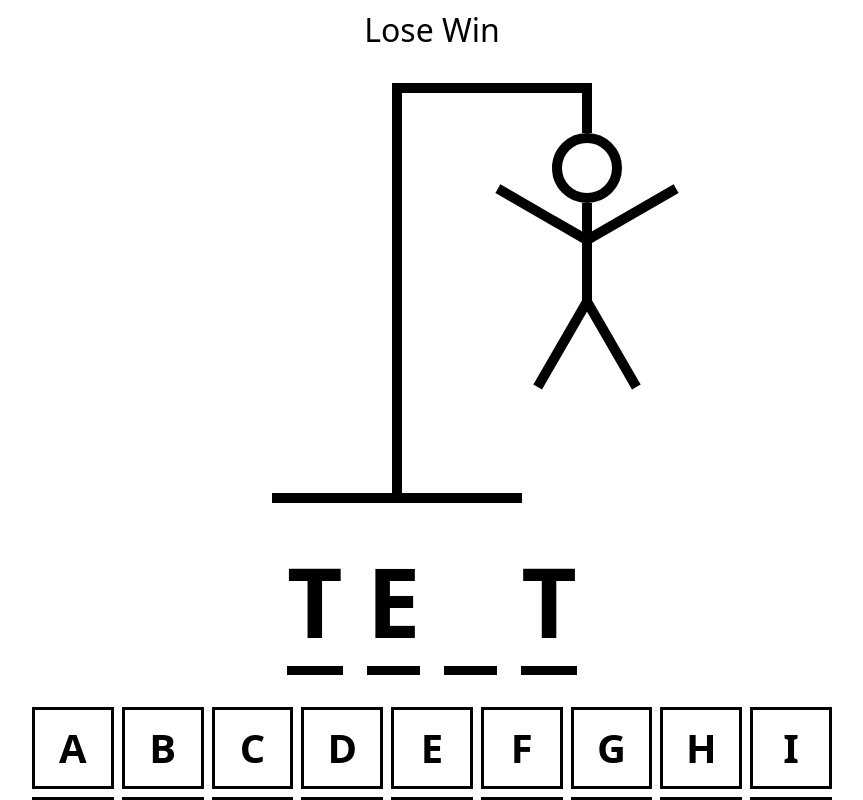
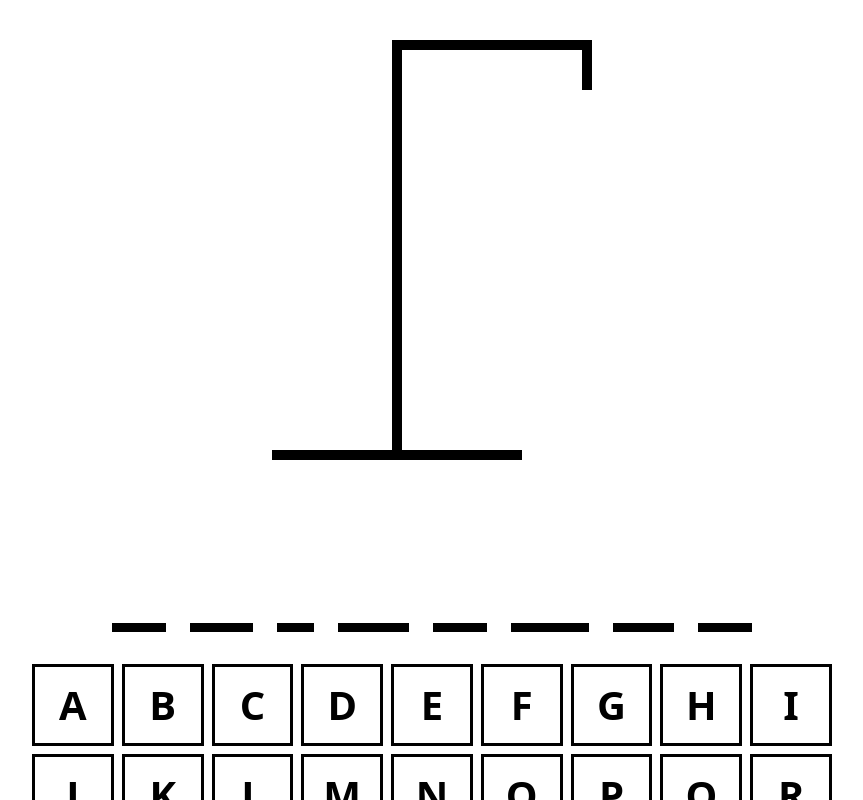
Before and after one commit to FranciscoBMBCorrea/Learning, a React (Vite) app in the folder Youtube/react-TS-hangman/: page / in a window 1280 px wide. Shown: the top 800 px of the page, without its empty margins (208-1071 px from the left). Built offline with nearby package versions, Linux system fonts and the light colour scheme; the HTML template or start-up script is replaced by a standard one.

Commit message:
add inactive and active letters and Winner and Loser text

```diff
--- a/Youtube/react-TS-hangman/src/App.tsx
+++ b/Youtube/react-TS-hangman/src/App.tsx
@@ -1,4 +1,4 @@
-import { useState } from "react"
+import { useCallback, useEffect, useState } from "react"
 import { HangmanDrawing } from "./HangmanDrawing";
 import { HangmanWord } from "./HangmanWord";
 import { Keyboard } from "./Keyboard";
@@ -6,19 +6,62 @@ import words from "./wordList.json"
 import "./css/styles.css"
 
 function App() {
-  const [wordToGuess, setWordToGuess] = useState(() => {return words[Math.floor(Math.random() + words.length)]});
+  const [wordToGuess, setWordToGuess] = useState(() => { return words[Math.floor(Math.random() * words.length)] });
   const [guessedLetters, setGuessedLetters] = useState<string[]>([]);
+  const incorrectLetters = guessedLetters.filter(letter => !wordToGuess.includes(letter));
+  const isLoser = incorrectLetters.length >= 6;
+  const isWinner = wordToGuess.split("").every(letter => guessedLetters.includes(letter));
+
+  const addGuessedLetter = useCallback(
+    (letter: string) => {
+      if (guessedLetters.includes(letter) || isWinner || isLoser) return
+
+      setGuessedLetters(currentLetters => [...currentLetters, letter])
+
+    },
+    [guessedLetters, isWinner, isLoser]
+  )
+
+  useEffect(() => {
+    const handler = (e: KeyboardEvent) => {
+      const key = e.key;
+
+      if (!key.match(/^[a-z]$/)) return
+
+      e.preventDefault();
+      addGuessedLetter(key);
+    }
+
+    document.addEventListener("keypress", handler);
+
+    return () => {
+      document.removeEventListener("keypress", handler);
+    }
+  }, [guessedLetters]);
 
 
   return (
-<div className="game">
-  <div className="lose-win">Lose Win</div>
-  <HangmanDrawing />
-  <HangmanWord />
-  <div className="keyboard-align">
-  <Keyboard />
-  </div>
-</div>
+    <div className="game">
+      <div className="lose-win">
+        {isWinner && "Winner! Refresh to try again!"}
+        {isLoser && "Nice Try! Refresh to try again!"}
+
+      </div>
+      <HangmanDrawing numberOfGuesses={incorrectLetters.length} />
+      <HangmanWord
+      reveal={isLoser}
+      guessedLetters={guessedLetters}
+      wordToGuess={wordToGuess}
+      />
+      <div className="keyboard-align">
+        <Keyboard
+        disabled={isWinner || isLoser}
+        activeLetters={guessedLetters.filter(letter => wordToGuess.includes(letter))}
+        inactiveLetters={incorrectLetters}
+        addGuessedLetter={addGuessedLetter}
+        />
+      </div>
+    </div>
 
   )
 }
--- a/Youtube/react-TS-hangman/src/HangmanDrawing.tsx
+++ b/Youtube/react-TS-hangman/src/HangmanDrawing.tsx
@@ -9,15 +9,16 @@ const LEFT_ARM = ( <div className="left-arm"></div> );
 const RIGHT_LEG = ( <div className="right-leg"></div>);
 const LEFT_LEG = ( <div className="left-leg"></div>);
 
-export function HangmanDrawing() {
+const BODY_PARTS = [HEAD, BODY, RIGHT_ARM, LEFT_ARM, RIGHT_LEG, LEFT_LEG];
+
+type HangmanDrawingProps = {
+    numberOfGuesses: number;
+};
+
+export function HangmanDrawing({ numberOfGuesses } : HangmanDrawingProps) {
     return (
         <div className="set">
-            {HEAD}
-            {BODY}
-            {RIGHT_ARM}
-            {LEFT_ARM}
-            {RIGHT_LEG}
-            {LEFT_LEG}
+            {BODY_PARTS.slice(0, numberOfGuesses)}
             <div className="rope"></div>
             <div className="post"></div>
             <div className="mast"></div>
--- a/Youtube/react-TS-hangman/src/HangmanWord.tsx
+++ b/Youtube/react-TS-hangman/src/HangmanWord.tsx
@@ -1,20 +1,24 @@
 import "./css/word.css"
 
+type HangmanWordProps = {
+    guessedLetters: string[]
+    wordToGuess: string
+    reveal?: boolean
+}
 
-export function HangmanWord() {
-
-    const word = "test"
-    const guessedLetters = ["t", "e", "g"];
+export function HangmanWord({ guessedLetters, wordToGuess, reveal= false }: HangmanWordProps) {
 
     return (
         <div className="word">
-            {word.split("").map((letter, index) => (
+            {wordToGuess.split("").map((letter, index) => (
                 <span className="letters" key={index}>
                     <span
                         style={{
-                    visibility: guessedLetters.includes(letter)
+                            visibility: guessedLetters.includes(letter) || reveal
                                 ? "visible"
                                 : "hidden",
+                                color:
+                                !guessedLetters.includes(letter) && reveal ? "red" : "black",
                         }}
                     >
 
--- a/Youtube/react-TS-hangman/src/Keyboard.tsx
+++ b/Youtube/react-TS-hangman/src/Keyboard.tsx
@@ -1,13 +1,27 @@
-import "./css/keyboard.css"
+import styles from "./css/Keyboard.module.css"
 
 const KEYS = ["a", "b", "c", "d", "e", "f", "g", "h", "i", "j", "k", "l", "m", "n", "o", "p", "q", "r", "s", "t", "u", "v", "w", "x", "y", "z"];
 
-export function Keyboard() {
+type KeyboardProps = {
+    disabled?: boolean;
+    activeLetters: string[];
+    inactiveLetters: string[];
+    addGuessedLetter: (letter: string) => void;
+}
+
+export function Keyboard({ disabled = false, activeLetters, inactiveLetters, addGuessedLetter }: KeyboardProps) {
     return (
         <div className="grid">
             {KEYS.map(key => {
+                const isActive = activeLetters.includes(key);
+                const isInactive = inactiveLetters.includes(key);
                 return (
-                    <button className="btn" key={key}>{key}</button>
+                    <button
+                        onClick={() => addGuessedLetter(key)}
+                        className={`${styles.btn} ${isActive ? styles.active : ""} ${isInactive ? styles.inactive : ""}`}
+                        disabled={isInactive || isActive || disabled}
+                        key={key}>{key}
+                    </button>
                 )
             })}
         </div>
--- /dev/null
+++ b/Youtube/react-TS-hangman/src/css/Keyboard.module.css
@@ -0,0 +1,27 @@
+.btn {
+    width: 100%;
+    border: 3px solid black;
+    background: none;
+    aspect-ratio: 1 / 1;
+    font-size: 2.5rem;
+    text-transform: uppercase;
+    padding: .5rem;
+    font-weight: bold;
+    cursor: pointer;
+    color: black;
+    font-family: system-ui, -apple-system, BlinkMacSystemFont, 'Segoe UI', Roboto, Oxygen, Ubuntu, Cantarell, 'Open Sans', 'Helvetica Neue', sans-serif;
+  }
+
+  .btn.active {
+    background-color: hsl(200, 100%, 50%);
+    color: white;
+  }
+
+  .btn.inactive {
+    opacity: .3;
+  }
+
+  .btn:hover:not(:disabled),
+  .btn:focus:not(:disabled) {
+    background-color: hsl(200, 100%, 75%);
+  }
--- a/Youtube/react-TS-hangman/src/css/keyboard.css
+++ /dev/null
@@ -1,32 +0,0 @@
-.grid {
-    display: grid;
-    grid-template-columns: repeat(auto-fit, minmax(75px, 1fr));
-    gap: .5rem;
-}
-
-.btn {
-    width: 100%;
-    border: 3px solid black;
-    background: none;
-    aspect-ratio: 1 / 1;
-    font-size: 2.5rem;
-    font-family: system-ui, -apple-system, BlinkMacSystemFont, 'Segoe UI', Roboto, Oxygen, Ubuntu, Cantarell, 'Open Sans', 'Helvetica Neue', sans-serif;
-    text-transform: uppercase;
-    padding: .5rem;
-    font-weight: bold;
-    cursor: pointer;
-    color: black;
-}
-
-.btn.active {
-    background-color: hsl(200, 100%, 50%);
-    color: white;
-}
-
-.btn.inactive {
-    opacity: .3;
-}
-
-.btn:hover:not(:disabled), .btn:focus:not(:disabled) {
-    background-color: hsl(200, 100%, 75%);
-}
--- a/Youtube/react-TS-hangman/src/css/styles.css
+++ b/Youtube/react-TS-hangman/src/css/styles.css
@@ -16,3 +16,9 @@
 .keyboard-align {
     align-self: stretch;
 }
+
+.grid {
+    display: grid;
+    grid-template-columns: repeat(auto-fit, minmax(75px, 1fr));
+    gap: .5rem;
+}
--- a/Youtube/react-TS-hangman/tsconfig.json
+++ b/Youtube/react-TS-hangman/tsconfig.json
@@ -20,6 +20,6 @@
     "noUnusedParameters": true,
     "noFallthroughCasesInSwitch": true
   },
-  "include": ["src"],
+  "include": ["src", "src/Keyboard.tsx"],
   "references": [{ "path": "./tsconfig.node.json" }]
 }
```
Lines whose indentation alone changed are shown as unchanged.
